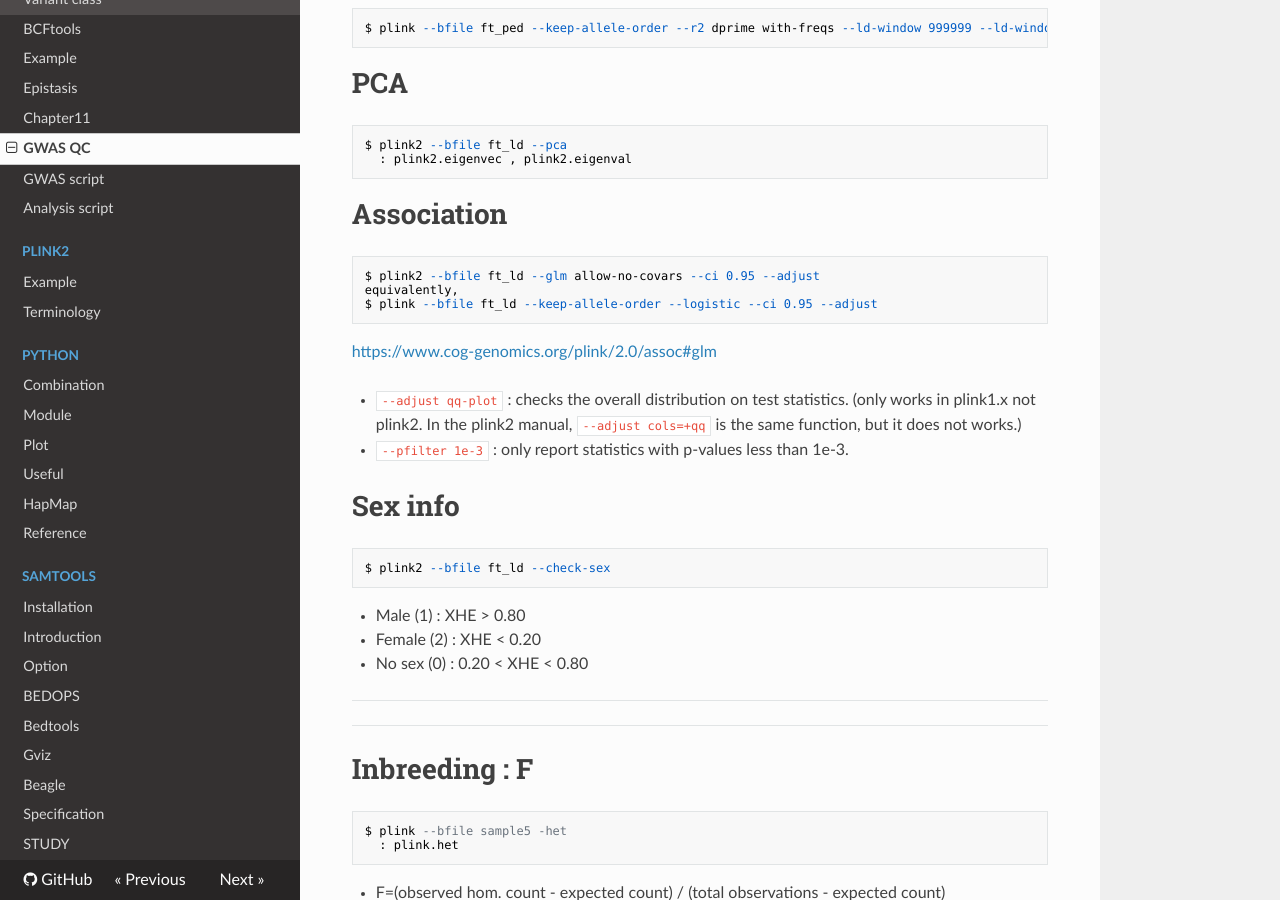
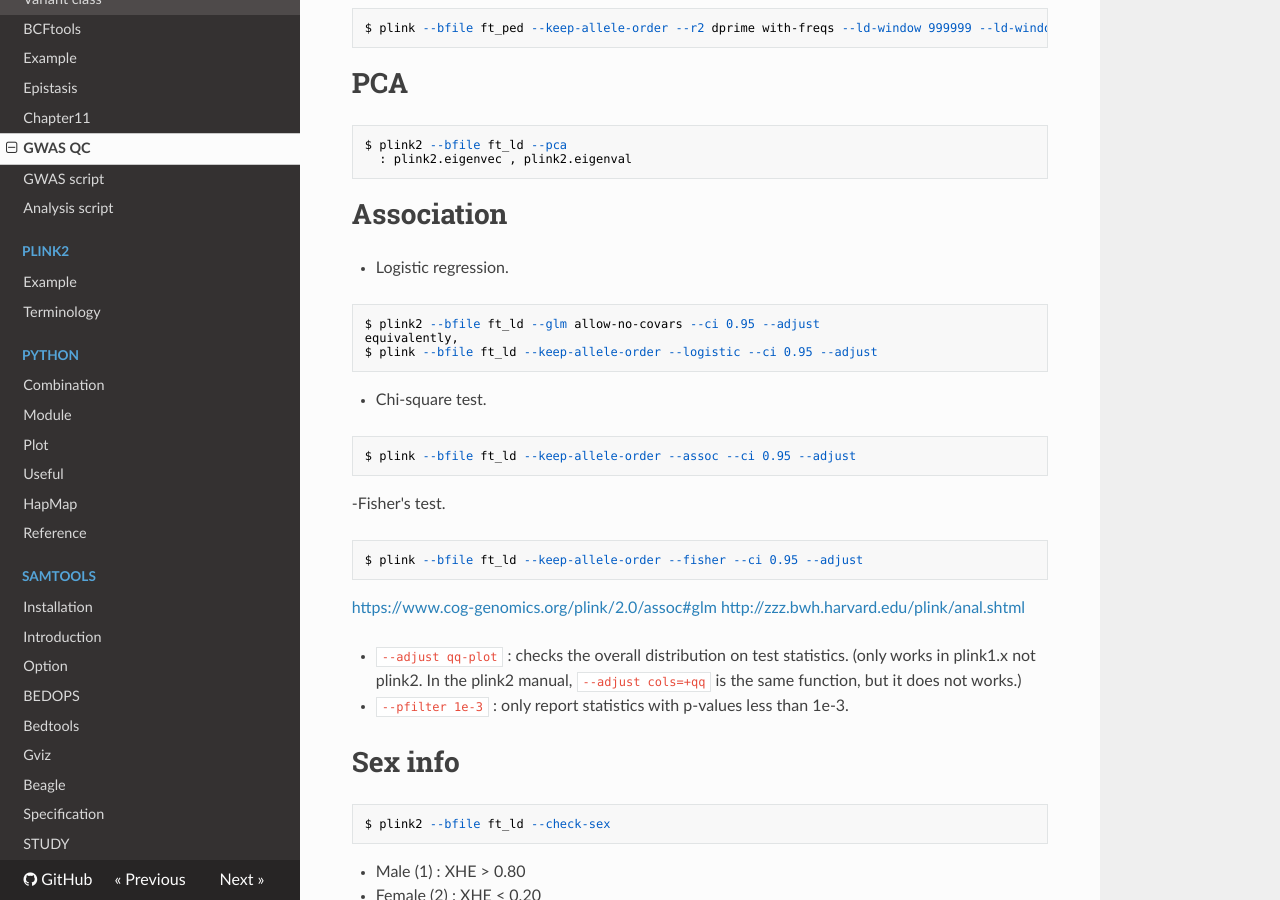
Before and after one commit to WonyoungCho/plink, an MkDocs documentation site: the page built from docs/GWAS.md, in a window 1280 px wide and 900 px high, scrolled down 3449 px. Built offline with MkDocs 1.6.1, drawn with Linux system fonts in a browser that asks for light colours; nearby versions of some CDN libraries; old or Windows-style settings are respelled for this version of MkDocs.

Commit message:
Update GWAS.md

````diff
--- a/docs/GWAS.md
+++ b/docs/GWAS.md
@@ -134,12 +134,23 @@ $ plink2 --bfile ft_ld --pca
 ```
 
 # Association
+- Logistic regression.
 ```
 $ plink2 --bfile ft_ld --glm allow-no-covars --ci 0.95 --adjust
 equivalently,
 $ plink --bfile ft_ld --keep-allele-order --logistic --ci 0.95 --adjust
 ```
+- Chi-square test.
+```
+$ plink --bfile ft_ld --keep-allele-order --assoc --ci 0.95 --adjust
+```
+-Fisher's test.
+```
+$ plink --bfile ft_ld --keep-allele-order --fisher --ci 0.95 --adjust
+```
+
 <https://www.cog-genomics.org/plink/2.0/assoc#glm>
+<http://zzz.bwh.harvard.edu/plink/anal.shtml>
 
 - `--adjust qq-plot` : checks the overall distribution on test statistics. (only works in plink1.x not plink2. In the plink2 manual, `--adjust cols=+qq` is the same function, but it does not works.)
 - `--pfilter 1e-3` : only report statistics with p-values less than 1e-3.
````
